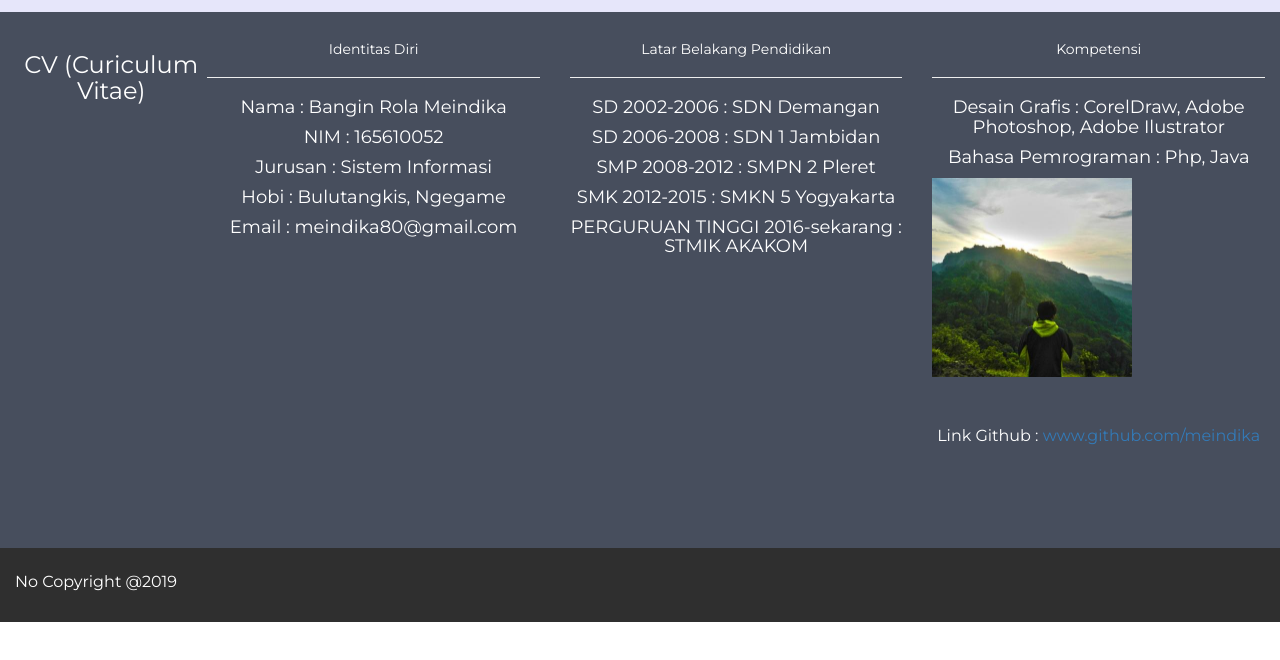
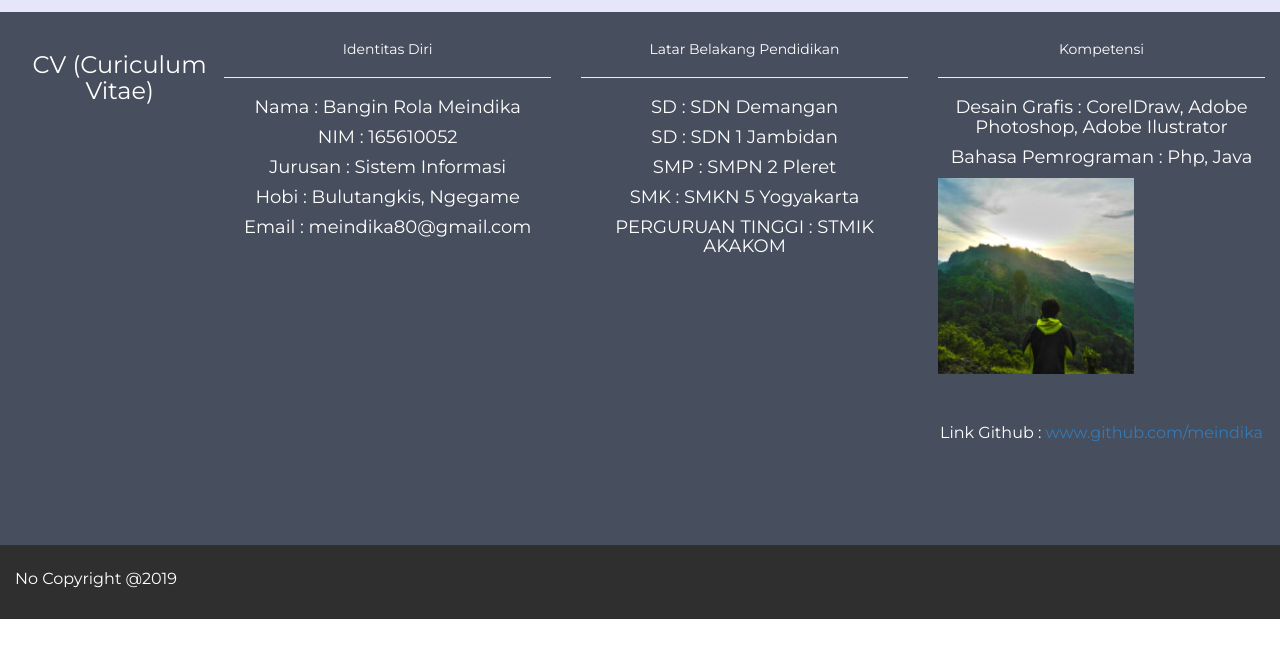
Before and after one commit to meindika/Dika, a plain HTML site: page index.html in a window 1280 px wide. Shown: the part 68-728 px from the top of the page. Drawn offline with nearby package versions, Linux system fonts and the light colour scheme.

Commit message:
Update index.html

```diff
--- a/index.html
+++ b/index.html
@@ -39,11 +39,11 @@
     <div class="col-md-4">
       <h5>Latar Belakang Pendidikan</h5>
       <hr>
-       <h4>SD 2002-2006                                    : SDN Demangan</h4>
-	   <h4>SD 2006-2008                                    : SDN 1 Jambidan</h4>
-      <h4>SMP 2008-2012                                    : SMPN 2 Pleret</h4>
-      <h4>SMK 2012-2015                                    : SMKN 5 Yogyakarta</h4>
-      <h4> PERGURUAN TINGGI 2016-sekarang                  : STMIK AKAKOM </h4>
+       <h4>SD                                   : SDN Demangan</h4>
+	   <h4>SD                                : SDN 1 Jambidan</h4>
+      <h4>SMP                                    : SMPN 2 Pleret</h4>
+      <h4>SMK                                    : SMKN 5 Yogyakarta</h4>
+      <h4> PERGURUAN TINGGI                : STMIK AKAKOM </h4>
     </div>
 	<!--menggunakan pembagian grid 4 -->
     <div class="col-md-4">
```
